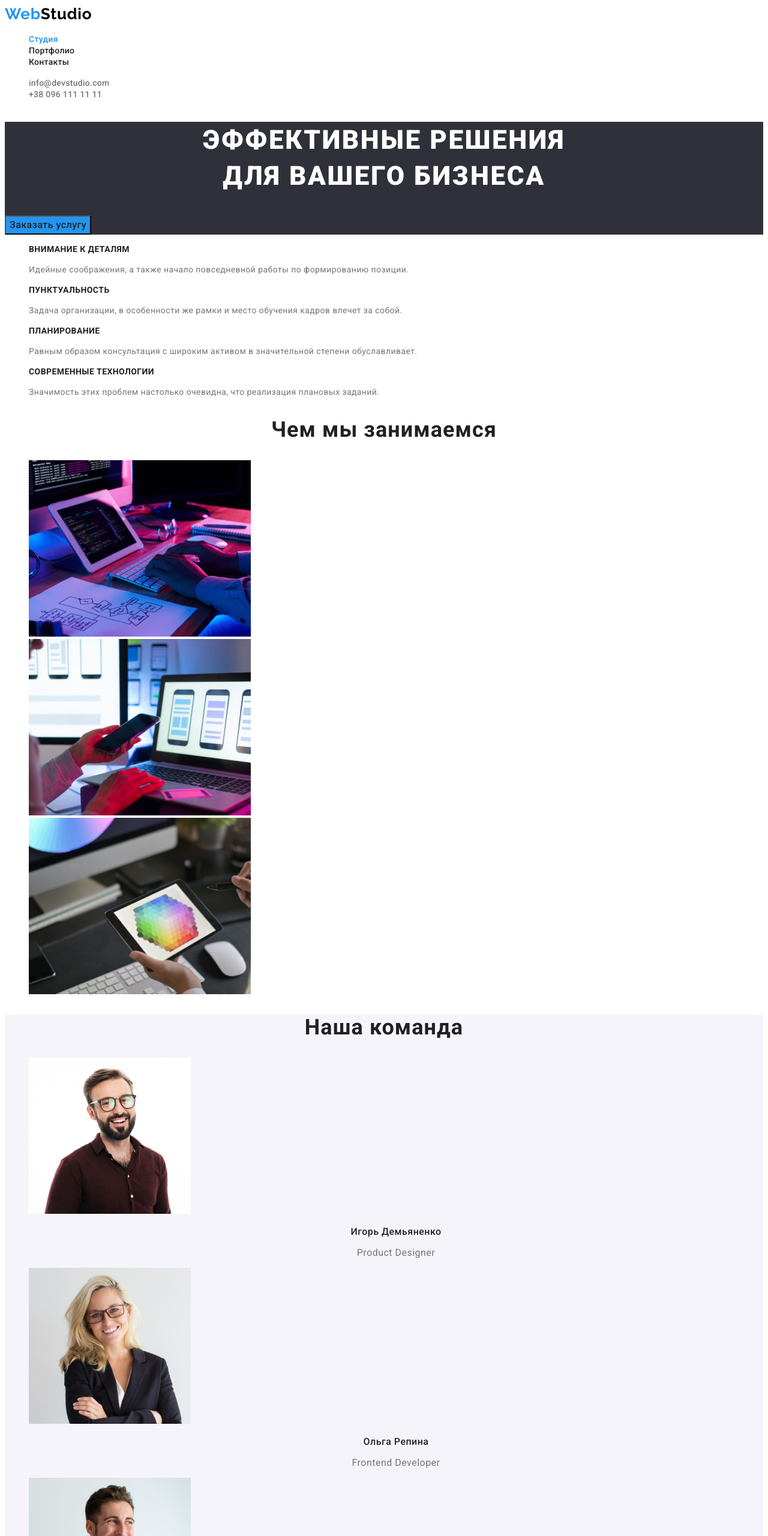
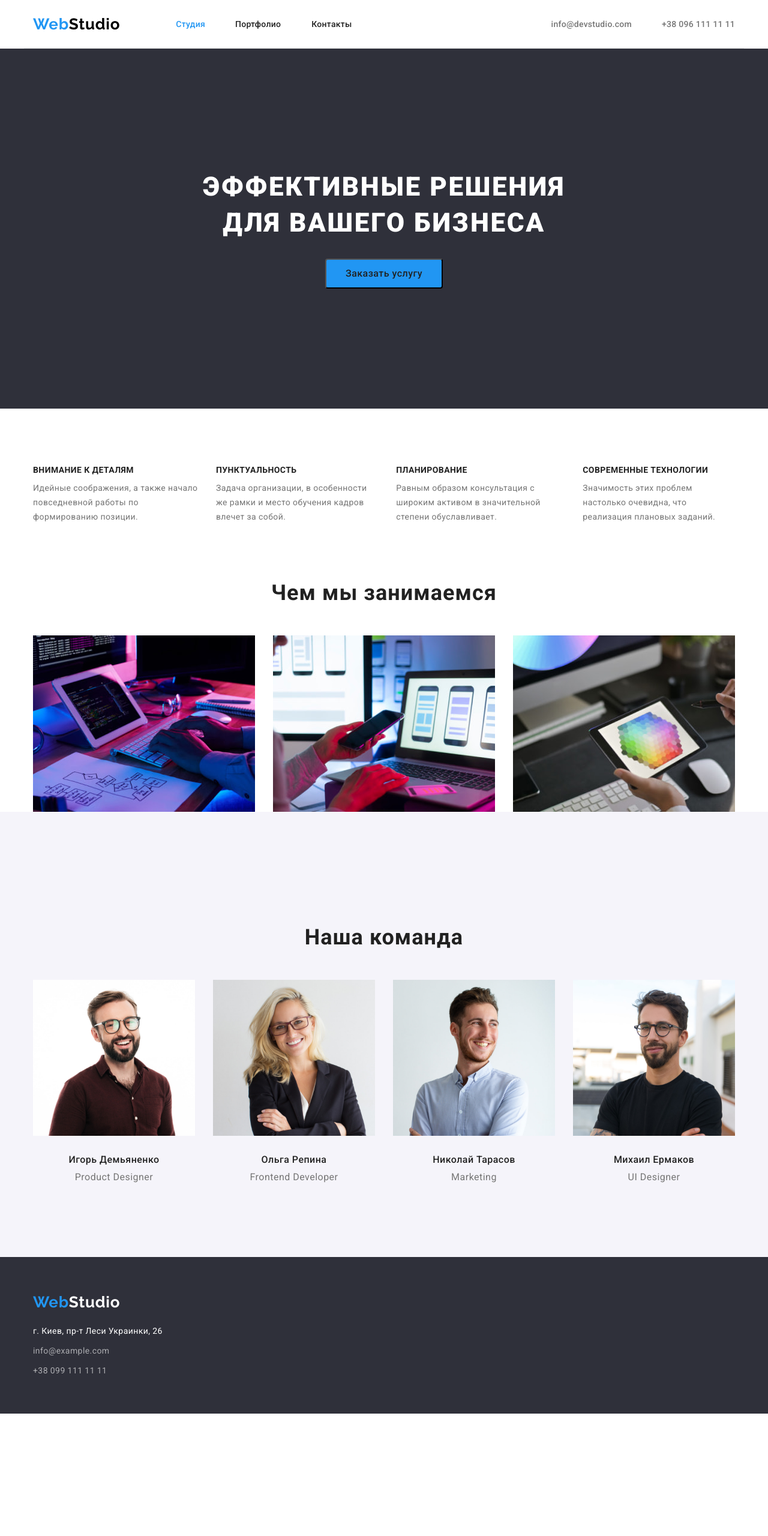
Before and after one commit to alex-skrizhevsky/goit-markup-hw-03, a plain HTML site: page index.html in a window 1280 px wide. Shown: the top 2560 px of the page at 60% size. After the commit the page ends 2356 px from the top, so only its background shows below. Drawn offline with nearby package versions, Linux system fonts and the light colour scheme.

Commit message:
підготував дз3 до першою здачі

```diff
--- a/css/styles.css
+++ b/css/styles.css
@@ -14,6 +14,10 @@
   --white-style-color: #ffffff;
   --black-style-color: #000000;
   --grey-style-color: #2f303a;
+
+  /* element grid control */
+  --items: 3;
+  --indent: 30px;
 }
 
 /* others */
@@ -32,9 +36,96 @@ body {
 
 .list {
   list-style: none;
+  padding: 0;
+  margin: 0;
 }
 
-/* header styles */
+h1,
+h2,
+h3,
+h4,
+h5,
+h6,
+p {
+  margin: 0;
+}
+
+/* base styles */
+img {
+  display: block;
+}
+.container {
+  width: 1200px;
+  margin-left: auto;
+  margin-right: auto;
+  padding-left: 15px;
+  padding-right: 15px;
+}
+.visually-hidden {
+  position: absolute;
+  width: 1px;
+  height: 1px;
+  margin: -1px;
+  border: 0;
+  padding: 0;
+
+  white-space: nowrap;
+  clip-path: inset(100%);
+  clip: rect(0 0 0 0);
+  overflow: hidden;
+}
+
+/* header styles start*/
+
+.header-container {
+  display: flex;
+  align-items: center;
+  border-bottom: 1px solid #ececec;
+}
+
+.header-nav-list,
+.header-contacts-list,
+.header-nav {
+  display: flex;
+}
+
+.header-nav {
+  align-items: center;
+}
+
+.header-link {
+  display: block;
+  padding-top: 32px;
+  padding-bottom: 32px;
+}
+
+.header-logo {
+  margin-right: 93px;
+}
+
+.header-link-studio {
+  margin-right: 50px;
+}
+
+.header-link-portf {
+  margin-right: 51px;
+}
+
+.header-nav {
+  margin-right: auto;
+}
+
+.header-contacts-link-tel {
+  margin-left: 50px;
+}
+
+.header-nav-list > .header-nav-item:last-child {
+  margin-right: 0;
+}
+
+.header-contacts-list > .header-contacts-item:last-child {
+  margin-right: 0;
+}
 
 .logo {
   font-family: var(--secondary-font);
@@ -80,13 +171,36 @@ body {
 .link:focus {
   color: var(--blue-style-color);
 }
+/* header styles end*/
 
-/* hero + footer-background styles */
+/* hero styles start */
 
+.hero-container {
+  padding-top: 200px;
+  padding-bottom: 200px;
+}
+
+.main-title {
+  padding-bottom: 30px;
+}
+
+.hero-container > .hero-btn {
+  min-height: 50px;
+  background-color: var(--blue-style-color);
+  display: block;
+  margin-left: auto;
+  margin-right: auto;
+  padding: 10px 32px;
+  border-radius: 4px;
+}
+
+/* hero + footer-background styles start*/
 .hero,
 .footer {
   background-color: var(--grey-style-color);
 }
+
+/* hero + footer-background styles end*/
 
 .main-title {
   font-weight: 900;
@@ -109,9 +223,7 @@ body {
   color: var(--title-txt-color);
   background-color: #f5f4fa;
 }
-.hero-btn {
-  background-color: var(--blue-style-color);
-}
+
 .hero-btn:hover,
 .hero-btn:focus {
   background-color: #188ce8;
@@ -122,7 +234,15 @@ body {
   background-color: var(--blue-style-color);
 }
 
-/* секция "Особенности" стили (peculiarities section styles ) */
+/* hero styles end */
+
+/* peculiarities section styles start */
+
+.peculiarities-list {
+  display: flex;
+  gap: 30px;
+  padding: 94px 0;
+}
 
 .peculiarities-tittle {
   font-weight: 700;
@@ -131,14 +251,16 @@ body {
   letter-spacing: 0.03em;
   text-transform: uppercase;
   color: var(--title-txt-color);
+  padding-bottom: 10px;
 }
 .peculiarities-txt {
   font-size: 14px;
   line-height: calc(24 / 14);
   letter-spacing: 0.03em;
 }
+/* peculiarities section styles end */
 
-/* activity section styles */
+/* activity section styles start */
 
 .activity-tittle {
   font-weight: 700;
@@ -147,9 +269,15 @@ body {
   text-align: center;
   letter-spacing: 0.03em;
   color: var(--title-txt-color);
+  padding-bottom: 50px;
 }
+.activity-list {
+  display: flex;
+  gap: 30px;
+}
+/* activity section styles end */
 
-/* team section styles*/
+/* team section styles start*/
 
 .team {
   background-color: #f5f4fa;
@@ -161,6 +289,17 @@ body {
   text-align: center;
   letter-spacing: 0.03em;
   color: var(--title-txt-color);
+  padding-top: 188px;
+  padding-bottom: 50px;
+}
+.team-list {
+  display: flex;
+  gap: 30px;
+}
+
+.unit-info {
+  padding-top: 30px;
+  padding-bottom: 124px;
 }
 
 .team-name {
@@ -170,6 +309,7 @@ body {
   text-align: center;
   letter-spacing: 0.03em;
   color: var(--title-txt-color);
+  padding-bottom: 10px;
 }
 
 .team-position {
@@ -179,34 +319,73 @@ body {
   letter-spacing: 0.03em;
 }
 
-/* footer-styles */
+/* team section styles end*/
+/* footer-styles start */
+.footer-container {
+  padding-top: 60px;
+}
 
 .footer-address {
   font-style: normal;
+  padding-top: 20px;
 }
 .footer-address-kyiv {
   font-size: 14px;
   line-height: calc(24 / 14);
   letter-spacing: 0.03em;
   color: var(--white-style-color);
+  padding-bottom: 9px;
 }
-
+.footer-mail {
+  padding-bottom: 9px;
+}
+.footer-phone {
+  padding-bottom: 60px;
+}
 .footer-mail,
 .footer-phone {
+  display: block;
   font-size: 14px;
   line-height: calc(24 / 14);
   letter-spacing: 0.03em;
   color: rgba(255, 255, 255, 0.6);
 }
+/* footer-styles end */
+/* portfolio section styles start*/
+.portf-btn-list {
+  display: flex;
+  padding-top: 94px;
+  padding-bottom: 34px;
+  justify-content: center;
+  gap: 8px;
+}
+.portf-btn {
+  min-height: 38px;
+  border-radius: 4px;
+}
+.portf-list {
+  display: flex;
+  flex-wrap: wrap;
+  gap: 30px;
+  padding-bottom: 94px;
+}
+.portf-item {
+  flex-basis: calc((100% - var(--indent) * (var(--items) - 1)) / var(--items));
+}
 
-/* portfolio section styles */
-
+.product-info {
+  padding: 20px 24px;
+  border-right: 1px solid #eeeeee;
+  border-bottom: 1px solid #eeeeee;
+  border-left: 1px solid #eeeeee;
+}
 .product-title {
   font-weight: 700;
   font-size: 18px;
   line-height: calc(36 / 18);
   letter-spacing: 0.06em;
   color: var(--title-txt-color);
+  padding-bottom: 4px;
 }
 .product-txt {
   color: var(--main-txt-color);
--- a/index.html
+++ b/index.html
@@ -13,12 +13,26 @@
       rel="stylesheet"
     />
     <!-- Fonts end -->
+
+    <!-- Normalize start -->
+
+    <link
+      rel="stylesheet"
+      href="https://cdnjs.cloudflare.com/ajax/libs/modern-normalize/1.1.0/modern-normalize.min.css"
+      integrity="sha512-wpPYUAdjBVSE4KJnH1VR1HeZfpl1ub8YT/NKx4PuQ5NmX2tKuGu6U/JRp5y+Y8XG2tV+wKQpNHVUX03MfMFn9Q=="
+      crossorigin="anonymous"
+      referrerpolicy="no-referrer"
+    />
+
+    <!-- Normalize end -->
+
     <link rel="stylesheet" href="./css/styles.css" />
   </head>
   <body>
     <!-- header section -->
 
     <header class="header">
+      <div class="container header-container">
         <nav class="header-nav">
           <a class="header-logo logo link" href="./index.html" lang="en">
             <span class="blue-logo">Web</span
@@ -26,12 +40,18 @@
           >
           <ul class="header-nav-list list">
             <li class="header-nav-item">
-            <a class="header-link header-link-current link" href="./index.html"
+              <a
+                class="header-link header-link-studio header-link-current link"
+                href="./index.html"
                 >Студия</a
               >
             </li>
             <li class="header-nav-item">
-            <a class="header-link link" href="./portfolio.html">Портфолио</a>
+              <a
+                class="header-link header-link-portf link"
+                href="./portfolio.html"
+                >Портфолио</a
+              >
             </li>
             <li class="header-nav-item">
               <a class="header-link link" href="">Контакты</a>
@@ -40,16 +60,21 @@
         </nav>
         <ul class="header-contacts-list list">
           <li class="header-contacts-item">
-          <a class="header-contacts-link link" href="mailto:info@devstudio.com"
+            <a
+              class="header-contacts-link link"
+              href="mailto:info@devstudio.com"
               >info@devstudio.com</a
             >
           </li>
           <li class="header-contacts-item">
-          <a class="header-contacts-link link" href="tel:+380961111111"
+            <a
+              class="header-contacts-link header-contacts-link-tel link"
+              href="tel:+380961111111"
               >+38 096 111 11 11</a
             >
           </li>
         </ul>
+      </div>
     </header>
 
     <!-- main section -->
@@ -58,8 +83,12 @@
       <!--hero section -->
 
       <section class="hero">
-        <h1 class="main-title">Эффективные решения<br />для вашего бизнеса</h1>
+        <div class="container hero-container">
+          <h1 class="main-title">
+            Эффективные решения<br />для вашего бизнеса
+          </h1>
           <button class="hero-btn btn" type="button">Заказать услугу</button>
+        </div>
       </section>
 
       <!--секция "Особенности" (peculiarities section)-->
@@ -67,7 +96,8 @@
       <section class="peculiarities">
         <!--Заголовок секции h2 не видим в контенте-->
 
-        <h2 hidden>Особенности</h2>
+        <div class="container">
+          <h2 class="visually-hidden">Особенности</h2>
           <ul class="peculiarities-list list">
             <li class="peculiarities-item">
               <h3 class="peculiarities-tittle">Внимание к деталям</h3>
@@ -79,8 +109,8 @@
             <li class="peculiarities-item">
               <h3 class="peculiarities-tittle">Пунктуальность</h3>
               <p class="peculiarities-txt">
-              Задача организации, в особенности же рамки и место обучения кадров
-              влечет за собой.
+                Задача организации, в особенности же рамки и место обучения
+                кадров влечет за собой.
               </p>
             </li>
             <li class="peculiarities-item">
@@ -98,11 +128,13 @@
               </p>
             </li>
           </ul>
+        </div>
       </section>
 
       <!--секция "Чем мы занимаемся" (activity section)-->
 
       <section class="activity">
+        <div class="container">
           <h2 class="activity-tittle">Чем мы занимаемся</h2>
           <ul class="activity-list list">
             <li class="activity-item">
@@ -130,11 +162,13 @@
               />
             </li>
           </ul>
+        </div>
       </section>
 
-      <!--секция "Наша команда" (team section)-->
+      <!-- team section-->
 
       <section class="team">
+        <div class="container">
           <h2 class="team-tittle">Наша команда</h2>
           <ul class="team-list list">
             <li class="team-item">
@@ -144,8 +178,10 @@
                 width="270"
                 alt="Портрет члена команды"
               />
+              <div class="unit-info">
                 <h3 class="team-name">Игорь Демьяненко</h3>
                 <p class="team-position" lang="en">Product Designer</p>
+              </div>
             </li>
             <li class="team-item">
               <img
@@ -154,8 +190,10 @@
                 width="270"
                 alt="Портрет члена команды"
               />
+              <div class="unit-info">
                 <h3 class="team-name">Ольга Репина</h3>
                 <p class="team-position" lang="en">Frontend Developer</p>
+              </div>
             </li>
             <li class="team-item">
               <img
@@ -164,8 +202,10 @@
                 width="270"
                 alt="Портрет члена команды"
               />
+              <div class="unit-info">
                 <h3 class="team-name">Николай Тарасов</h3>
                 <p class="team-position" lang="en">Marketing</p>
+              </div>
             </li>
             <li class="team-item">
               <img
@@ -174,16 +214,20 @@
                 width="270"
                 alt="Портрет члена команды"
               />
+              <div class="unit-info">
                 <h3 class="team-name">Михаил Ермаков</h3>
                 <p class="team-position" lang="en">UI Designer</p>
+              </div>
             </li>
           </ul>
+        </div>
       </section>
     </main>
 
     <!--footer section-->
 
     <footer class="footer">
+      <div class="container footer-container">
         <a class="footer-logo logo link" href="./index.html" lang="en"
           ><span class="blue-logo">Web</span
           ><span class="white-logo">Studio</span></a
@@ -197,6 +241,7 @@
             >+38 099 111 11 11</a
           >
         </address>
+      </div>
     </footer>
   </body>
 </html>
```
Also changed, not shown: portfolio.html (+54 -7 lines). Lines whose indentation alone changed are shown as unchanged.
